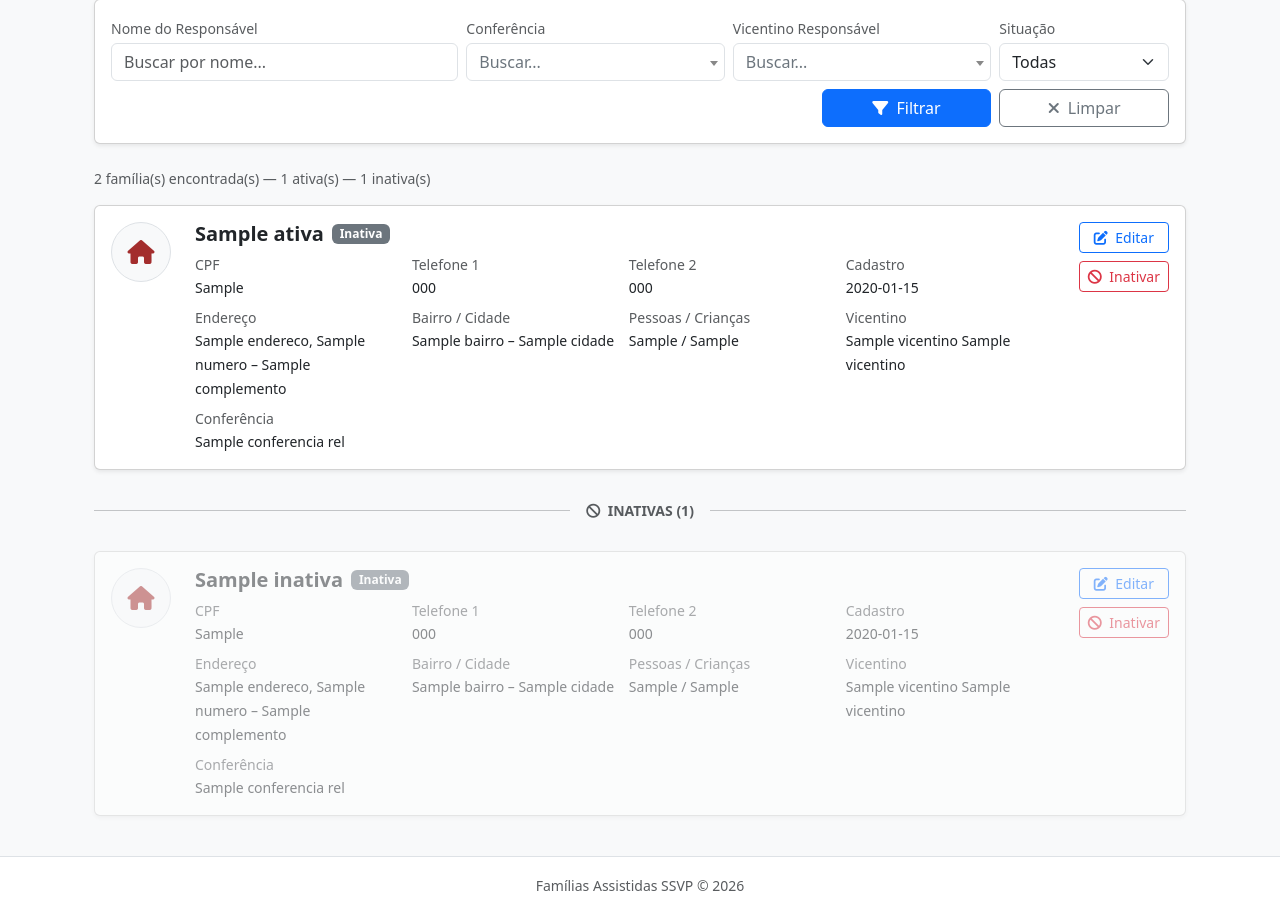
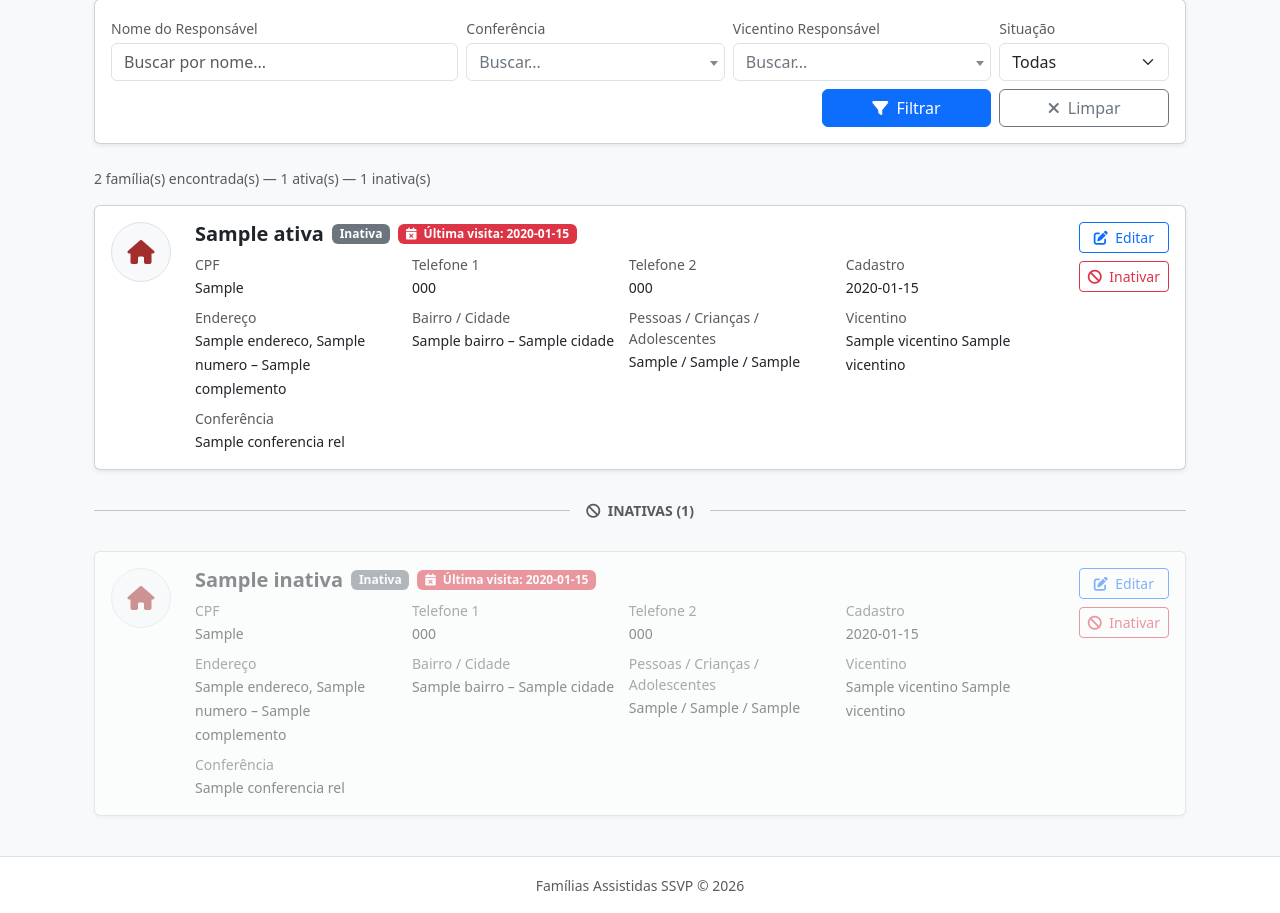
Before and after one commit to Joao-Gasparini/sistema-vicentinos, a Flask app: template templates/admin_familias.html in a window 1280 px wide. Shown: the part 192-1105 px from the top of the page. Run offline with Flask 3, Linux system fonts and the light colour scheme; tables that the repository leaves empty hold one stand-in row (values such as "Sample post"); the template is opened without the code that fills it: values that come from a table or form of the project are taken from there, most other values are stand-ins (such as "Sample title", 1, 10 or a date in 2020); some libraries are stand-ins or nearby versions.

Commit message:
informação de ultima visita feita a família, campo de quantos adolescentes tem na família.

```diff
--- a/app.py
+++ b/app.py
@@ -589,11 +589,12 @@ def cadastrar_familia():
         cidade           = request.form.get('cidade', '').strip()
         estado           = request.form.get('estado', '').strip().upper()
         cep              = request.form.get('cep', '').strip()
-        qtd_moradores    = request.form.get('quantidade_moradores', '').strip()
-        qtd_criancas     = request.form.get('quantidade_criancas', '').strip()
-        vicentino_id     = request.form.get('vicentino_id', '').strip()
-        conferencia_id   = request.form.get('conferencia_id', '').strip() or None
-        observacoes      = request.form.get('observacoes', '').strip()
+        qtd_moradores       = request.form.get('quantidade_moradores', '').strip()
+        qtd_criancas        = request.form.get('quantidade_criancas', '').strip()
+        qtd_adolescentes    = request.form.get('quantidade_adolescentes', '').strip()
+        vicentino_id        = request.form.get('vicentino_id', '').strip()
+        conferencia_id      = request.form.get('conferencia_id', '').strip() or None
+        observacoes         = request.form.get('observacoes', '').strip()
 
         form_data = dict(
             nome_responsavel=nome_responsavel, cpf_responsavel=cpf_input,
@@ -601,6 +602,7 @@ def cadastrar_familia():
             endereco=endereco, numero=numero, complemento=complemento,
             bairro=bairro, cidade=cidade, estado=estado, cep=cep,
             quantidade_moradores=qtd_moradores, quantidade_criancas=qtd_criancas,
+            quantidade_adolescentes=qtd_adolescentes,
             vicentino_id=vicentino_id, conferencia_id=conferencia_id,
             observacoes=observacoes,
         )
@@ -638,8 +640,9 @@ def cadastrar_familia():
             cidade            = cidade,
             estado            = estado or None,
             cep               = cep or None,
-            quantidade_moradores = int(qtd_moradores) if qtd_moradores.isdigit() else None,
-            quantidade_criancas  = int(qtd_criancas)  if qtd_criancas.isdigit()  else None,
+            quantidade_moradores    = int(qtd_moradores)    if qtd_moradores.isdigit()    else None,
+            quantidade_criancas     = int(qtd_criancas)     if qtd_criancas.isdigit()     else None,
+            quantidade_adolescentes = int(qtd_adolescentes) if qtd_adolescentes.isdigit() else None,
             vicentino_id      = int(vicentino_id),
             conferencia_id    = int(conferencia_id) if conferencia_id else None,
             observacoes       = observacoes or None,
@@ -1864,6 +1867,7 @@ def editar_familia(familia_id):
         cep              = request.form.get('cep', '').strip()
         qtd_moradores    = request.form.get('quantidade_moradores', '').strip()
         qtd_criancas     = request.form.get('quantidade_criancas', '').strip()
+        qtd_adolescentes = request.form.get('quantidade_adolescentes', '').strip()
         vicentino_id     = request.form.get('vicentino_id', '').strip()
         conferencia_id   = request.form.get('conferencia_id', '').strip() or None
         observacoes      = request.form.get('observacoes', '').strip()
@@ -1905,8 +1909,9 @@ def editar_familia(familia_id):
         familia.cidade              = cidade
         familia.estado              = estado or None
         familia.cep                 = cep or None
-        familia.quantidade_moradores = int(qtd_moradores) if qtd_moradores.isdigit() else None
-        familia.quantidade_criancas  = int(qtd_criancas)  if qtd_criancas.isdigit()  else None
+        familia.quantidade_moradores    = int(qtd_moradores)    if qtd_moradores.isdigit()    else None
+        familia.quantidade_criancas     = int(qtd_criancas)     if qtd_criancas.isdigit()     else None
+        familia.quantidade_adolescentes = int(qtd_adolescentes) if qtd_adolescentes.isdigit() else None
         familia.vicentino_id        = int(vicentino_id)
         familia.conferencia_id      = int(conferencia_id) if conferencia_id else None
         familia.observacoes         = observacoes or None
--- a/templates/admin_familias.html
+++ b/templates/admin_familias.html
@@ -110,12 +110,30 @@
 
             <!-- DADOS -->
             <div class="flex-grow-1">
-                <div class="d-flex align-items-center gap-2 mb-2">
+                <div class="d-flex align-items-center gap-2 mb-2 flex-wrap">
                     <h5 class="mb-0 fw-bold">{{ f.nome_responsavel }}</h5>
                     {% if f.status == 'ativa' %}
                         <span class="badge bg-success">Ativa</span>
                     {% else %}
                         <span class="badge bg-secondary">Inativa</span>
+                    {% endif %}
+
+                    {% if f.ultima_visita is none %}
+                        <span class="badge bg-secondary">
+                            <i class="fas fa-calendar-times me-1"></i> Nunca visitada
+                        </span>
+                    {% elif f.dias_desde_ultima_visita <= 30 %}
+                        <span class="badge bg-success">
+                            <i class="fas fa-calendar-check me-1"></i> Última visita: {{ f.ultima_visita.strftime('%d/%m/%Y') }}
+                        </span>
+                    {% elif f.dias_desde_ultima_visita <= 60 %}
+                        <span class="badge bg-warning text-dark">
+                            <i class="fas fa-calendar me-1"></i> Última visita: {{ f.ultima_visita.strftime('%d/%m/%Y') }}
+                        </span>
+                    {% else %}
+                        <span class="badge bg-danger">
+                            <i class="fas fa-calendar-times me-1"></i> Última visita: {{ f.ultima_visita.strftime('%d/%m/%Y') }}
+                        </span>
                     {% endif %}
                 </div>
 
@@ -145,9 +163,9 @@
                         <span class="small">{{ f.bairro }} – {{ f.cidade }}</span>
                     </div>
                     <div class="col">
-                        <small class="text-muted d-block">Pessoas / Crianças</small>
+                        <small class="text-muted d-block">Pessoas / Crianças / Adolescentes</small>
                         <span class="small">
-                            {{ f.quantidade_moradores or '-' }} / {{ f.quantidade_criancas or '-' }}
+                            {{ f.quantidade_moradores or '-' }} / {{ f.quantidade_criancas or '-' }} / {{ f.quantidade_adolescentes or '-' }}
                         </span>
                     </div>
                     <div class="col">
```
Also changed, not shown: models.py (+16 -3 lines), templates/admin_cadastrar_familia.html (+9 -3 lines), templates/admin_editar_familia.html (+7 -1 lines), templates/minhas_familias.html (+21 -3 lines).
